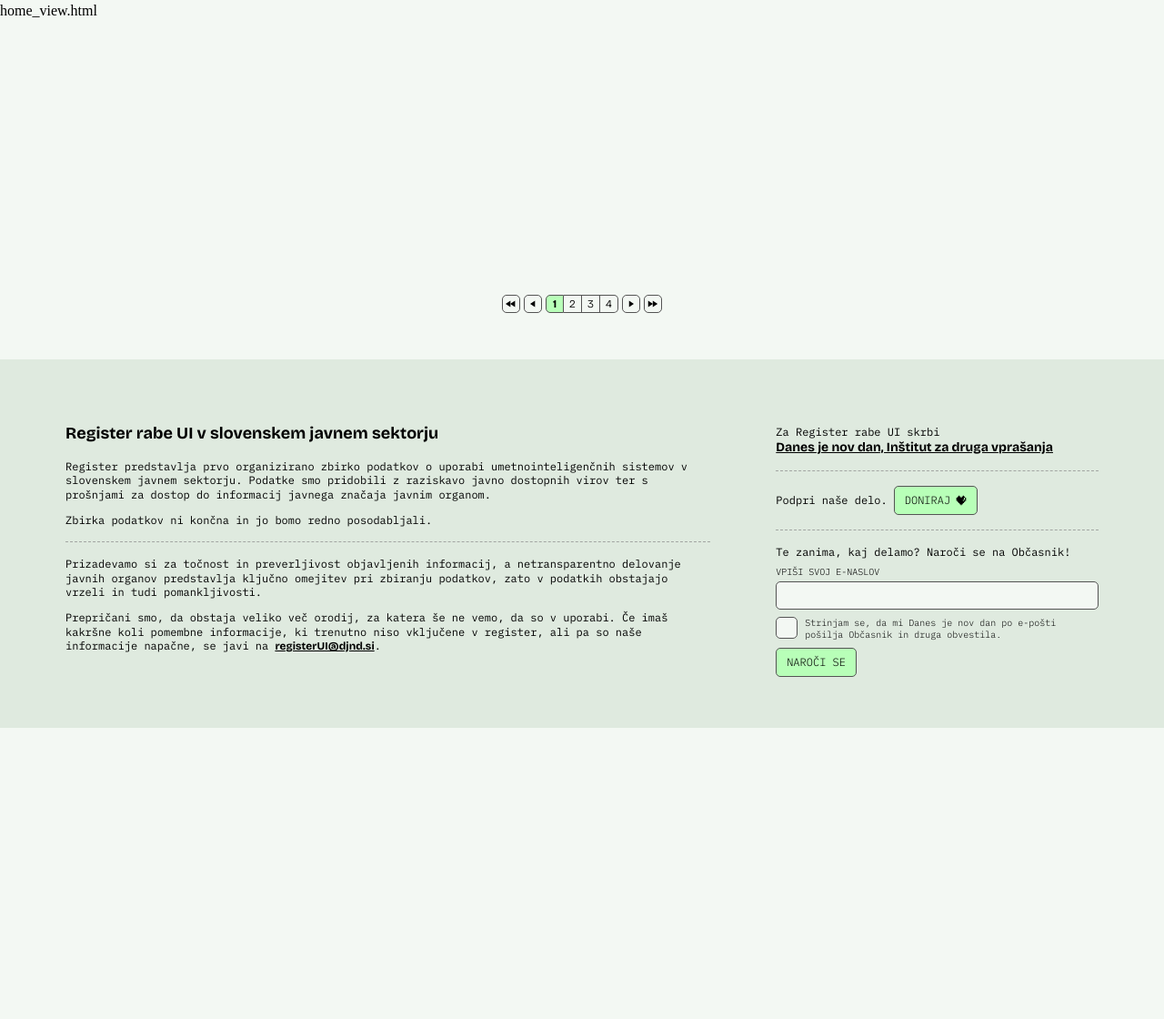
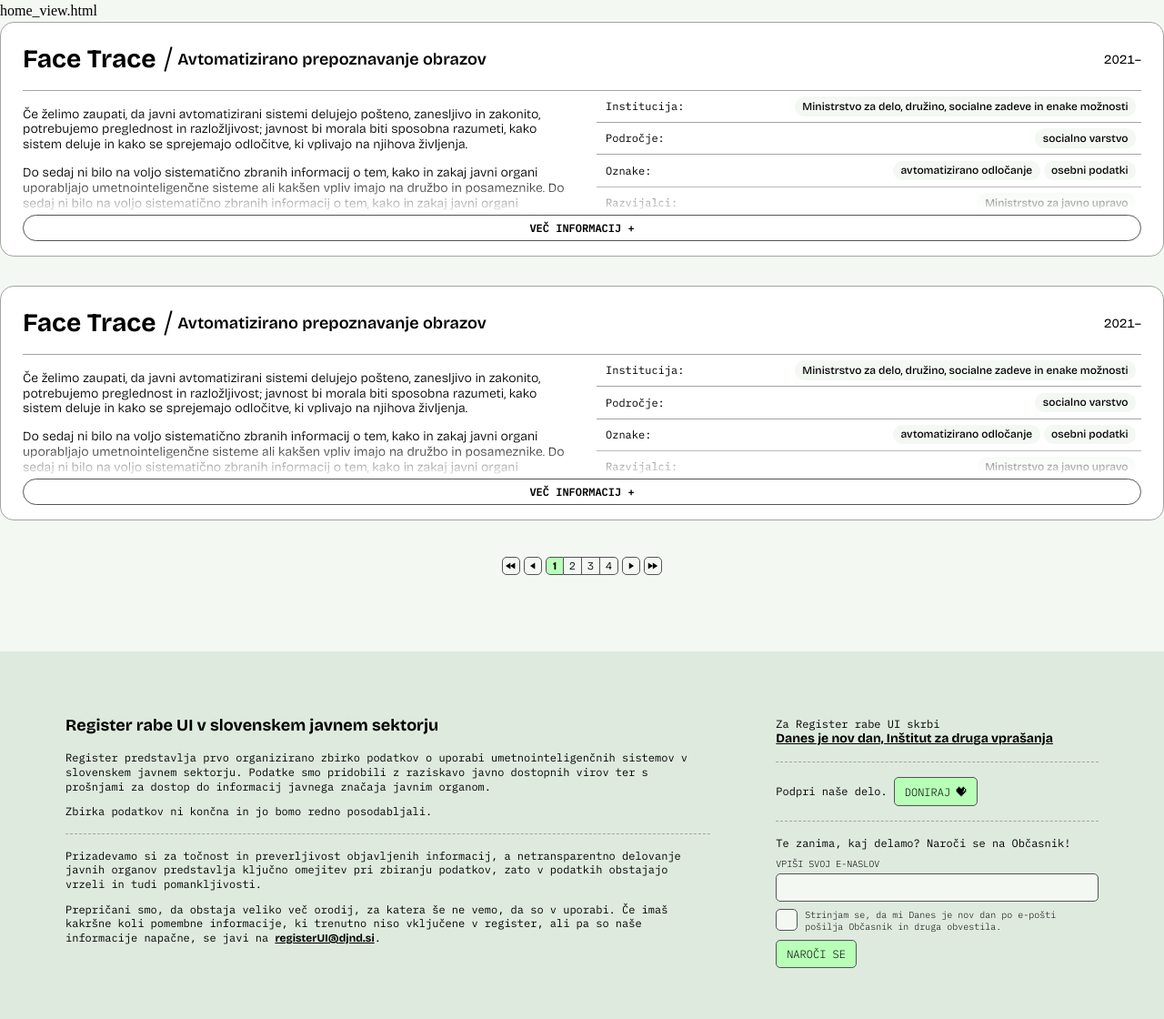
Before and after one commit to danesjenovdan/ai-registry, a Django app: page / in a window 1280 px wide. Shown: the whole page at 91% size. Before the commit the page ends 800 px from the top, so only its background shows below. Run offline with Django 5.2, Linux system fonts and the light colour scheme; style sheets or scripts are compiled from the project's sources.

Commit message:
registry entry styles

```diff
--- /dev/null
+++ b/ai_registry/home/static/home/js/main.js
@@ -0,0 +1,40 @@
+function toggleRegistryEntries() {
+  // Add event listener to the document and delegate the event to the button.
+  // This way we can add new entries to the page without having to add event
+  // listeners to each one.
+  document.addEventListener("click", (event) => {
+    const button = event.target.closest(".registry-entry .expand-button");
+    if (button) {
+      const entry = button.closest(".registry-entry");
+      const collapsible = entry.querySelector(".entry-collapsible");
+      const content = entry.querySelector(".entry-content");
+
+      const isCollapsed = entry.classList.contains("collapsed");
+
+      if (isCollapsed) {
+        collapsible.style.height = `${content.offsetHeight}px`;
+        collapsible.addEventListener(
+          "transitionend",
+          () => {
+            collapsible.style.height = "auto";
+          },
+          { once: true }
+        );
+        entry.classList.remove("collapsed");
+      } else {
+        collapsible.style.height = `${collapsible.offsetHeight}px`;
+        collapsible.offsetHeight; // force reflow
+        collapsible.style.height = "";
+        entry.classList.add("collapsed");
+      }
+
+      const newText = button.dataset.toggleText;
+      button.dataset.toggleText = button.textContent;
+      button.textContent = newText;
+    }
+  });
+}
+
+(function main() {
+  toggleRegistryEntries();
+})();
--- a/ai_registry/home/templates/home/base.html
+++ b/ai_registry/home/templates/home/base.html
@@ -3,7 +3,7 @@
 <head>
   <meta charset="UTF-8">
   <meta name="viewport" content="width=device-width, initial-scale=1.0">
-  <title>{% translate "Register rabe UI" %}</title>
+  <title>{% translate 'Register rabe UI' %}</title>
   <link rel="stylesheet" href="{% static 'home/fonts/selfhosted.css' %}" />
   <link rel="stylesheet" href="{% static 'home/css/bundle.css' %}" />
 </head>
@@ -16,5 +16,6 @@
       {% include "home/partials/footer.html" %}
     {% endblock footer %}
   </div>
+  <script type="module" src="{% static 'home/js/main.js' %}"></script>
 </body>
 </html>
--- a/ai_registry/home/templates/home/home_view.html
+++ b/ai_registry/home/templates/home/home_view.html
@@ -5,7 +5,12 @@
     <div class="container">
       home_view.html
 
-      <div style="margin-top: 300px">
+      <div class="registry-entries">
+        {% include "home/partials/registry_entry.html" %}
+        {% include "home/partials/registry_entry.html" %}
+      </div>
+
+      <div class="paginator-container">
         {% include "home/partials/paginator.html" %}
       </div>
     </div>
--- /dev/null
+++ b/ai_registry/home/templates/home/partials/registry_entry.html
@@ -0,0 +1,96 @@
+{% load i18n %}
+<div class="registry-entry collapsed">
+  <div class="entry-header">
+    <h2 class="entry-title">
+      <strong>Face Trace</strong
+      ><span>Avtomatizirano prepoznavanje obrazov</span>
+    </h2>
+    <div class="entry-time-in-use">2021&ndash;</div>
+  </div>
+  <hr />
+  <div class="entry-collapsible">
+    <div class="entry-content">
+      <div>
+        <div class="entry-description">
+          <p>
+            Če želimo zaupati, da javni avtomatizirani sistemi delujejo pošteno,
+            zanesljivo in zakonito, potrebujemo preglednost in razložljivost;
+            javnost bi morala biti sposobna razumeti, kako sistem deluje in kako
+            se sprejemajo odločitve, ki vplivajo na njihova življenja.
+          </p>
+          <p>
+            Do sedaj ni bilo na voljo sistematično zbranih informacij o tem,
+            kako in zakaj javni organi uporabljajo umetnointeligenčne sisteme
+            ali kakšen vpliv imajo na družbo in posameznike. Do sedaj ni bilo na
+            voljo sistematično zbranih informacij o tem, kako in zakaj javni
+            organi uporabljajo umetnointeligenčne sisteme ali kakšen vpliv imajo
+            na družbo in posameznike. Do sedaj ni bilo na voljo sistematično
+            zbranih informacij o tem, kako in zakaj javni organi.
+          </p>
+        </div>
+        <div class="entry-sources">
+          <div class="entry-sources-title">{% translate 'Viri:' %}</div>
+          <ul>
+            <li>
+              <a href="#"
+                >Dokument xyb, Ministrstvo za javno upravo, 6. 6. 2024</a
+              >
+            </li>
+            <li>
+              <a href="#"
+                >Dokument zbt, Ministrstvo za javno upravo, 6. 6. 2024</a
+              >
+            </li>
+            <li><a href="#">www.delo.si/hfhsiovjioxu</a></li>
+          </ul>
+        </div>
+      </div>
+      <div>
+        <table>
+          <tr>
+            <td>{% translate 'Institucija:' %}</td>
+            <td>
+              <div class="pill">
+                Ministrstvo za delo, družino, socialne zadeve in enake možnosti
+              </div>
+            </td>
+          </tr>
+          <tr>
+            <td>{% translate 'Področje:' %}</td>
+            <td>
+              <div class="pill">socialno varstvo</div>
+            </td>
+          </tr>
+          <tr>
+            <td>{% translate 'Oznake:' %}</td>
+            <td>
+              <div class="pill">avtomatizirano odločanje</div>
+              <div class="pill">osebni podatki</div>
+            </td>
+          </tr>
+          <tr>
+            <td>{% translate 'Razvijalci:' %}</td>
+            <td>
+              <div class="pill">Ministrstvo za javno upravo</div>
+            </td>
+          </tr>
+          <tr>
+            <td>{% translate 'Cena:' %}</td>
+            <td>
+              <div class="pill">20 Mio €</div>
+            </td>
+          </tr>
+        </table>
+      </div>
+    </div>
+  </div>
+  <div class="entry-actions">
+    <button
+      type="button"
+      class="expand-button"
+      data-toggle-text="{% translate 'ZAPRI -' %}"
+    >
+      {% translate 'VEČ INFORMACIJ +' %}
+    </button>
+  </div>
+</div>
--- a/scss-compile/scss/_page.scss
+++ b/scss-compile/scss/_page.scss
@@ -31,3 +31,13 @@ a {
     text-decoration: none;
   }
 }
+
+.registry-entries {
+  display: flex;
+  flex-direction: column;
+  gap: 2rem;
+}
+
+.paginator-container {
+  margin-block: 2.5rem 5.2rem;
+}
--- /dev/null
+++ b/scss-compile/scss/_registry_entry.scss
@@ -0,0 +1,195 @@
+.registry-entry {
+  padding-inline: 1.5rem;
+  padding-block: 1.5rem 1rem;
+  background: var(--bg-color-light);
+  border: 0.5px solid var(--border-color);
+  border-radius: 15px;
+
+  .entry-header {
+    display: flex;
+    gap: 1rem;
+
+    .entry-title {
+      margin: 0;
+      font-family: var(--font-main);
+
+      strong,
+      span {
+        line-height: 2.1rem;
+        vertical-align: middle;
+      }
+
+      strong {
+        font-size: 1.75rem;
+        font-weight: 700;
+
+        &::after {
+          content: "";
+          display: inline-block;
+          margin-inline: 0.45em 0.35em;
+          margin-top: -0.098em;
+          width: 1.5px;
+          background: currentColor;
+          height: 1em;
+          vertical-align: middle;
+          transform: rotate(15deg);
+        }
+      }
+
+      span {
+        font-size: 1.125rem;
+        font-weight: 600;
+      }
+    }
+
+    .entry-time-in-use {
+      margin-left: auto;
+      font-family: var(--font-main);
+      font-size: 0.875rem;
+      line-height: 2.1rem;
+      font-variant-numeric: tabular-nums;
+    }
+  }
+
+  hr {
+    border-top: 0.5px solid var(--border-color);
+    margin-bottom: 0;
+  }
+
+  .entry-collapsible {
+    height: 8.5rem;
+    overflow: hidden;
+    transition: height 0.5s ease-in-out;
+
+    .entry-content {
+      display: grid;
+      grid-template-columns: repeat(2, 1fr);
+      gap: 2rem;
+      overflow: hidden;
+
+      .entry-description {
+        margin-top: 1.125rem;
+
+        p {
+          font-family: var(--font-main);
+          font-size: 0.875rem;
+          line-height: 1.2;
+          font-weight: 300;
+        }
+      }
+
+      .entry-sources {
+        margin-block: 1rem;
+
+        .entry-sources-title {
+          font-family: var(--font-mono);
+          font-size: 0.75rem;
+        }
+
+        ul {
+          margin: 0;
+          padding: 0;
+          margin-block: 0.15rem 0.5rem;
+          padding-left: 1.5em;
+          font-family: var(--font-main);
+          font-size: 0.75rem;
+          line-height: 1.6667;
+          font-weight: 300;
+          list-style: none;
+
+          li {
+            position: relative;
+
+            &::before {
+              content: "•";
+              display: block;
+              position: absolute;
+              left: -0.75em;
+            }
+
+            a {
+              font-weight: inherit;
+            }
+          }
+        }
+      }
+
+      table {
+        width: 100%;
+        table-layout: fixed;
+        border-collapse: collapse;
+
+        td {
+          padding: 0;
+          border-bottom: 0.5px solid var(--border-color);
+
+          &:first-child {
+            width: 20%;
+            padding-left: 0.625rem;
+            font-family: var(--font-mono);
+            font-size: 0.75rem;
+            line-height: 1.3;
+          }
+
+          &:last-child {
+            padding-right: 0.375rem;
+            text-align: right;
+
+            .pill {
+              display: inline-block;
+              margin-block: 0.4rem;
+              padding: 0.3em 0.7em;
+              background: var(--bg-color);
+              border-radius: 1em;
+              font-family: var(--font-main);
+              font-size: 0.75rem;
+              line-height: 1.2;
+              font-weight: 500;
+            }
+          }
+        }
+      }
+    }
+  }
+
+  .entry-actions {
+    position: relative;
+
+    .expand-button {
+      display: block;
+      width: 100%;
+      padding: 0.375rem 1em;
+      background: var(--bg-color-light);
+      border: 0.5px solid var(--border-color-alt);
+      border-radius: 1.3em;
+      font-family: var(--font-mono);
+      font-size: 0.75rem;
+      line-height: 1.3;
+      font-weight: 600;
+
+      &:hover {
+        background: var(--bg-color-dark);
+        color: var(--bg-color-light);
+      }
+    }
+  }
+
+  &.collapsed {
+    .entry-actions::before {
+      $height: 2.5rem;
+      content: "";
+      display: block;
+      height: $height;
+      position: absolute;
+      top: calc(-1 * #{$height});
+      left: 0;
+      right: 0;
+      background: linear-gradient(
+        to bottom,
+        transparent,
+        var(--bg-color-light)
+      );
+      pointer-events: none;
+    }
+  }
+}
--- a/scss-compile/scss/bundle.scss
+++ b/scss-compile/scss/bundle.scss
@@ -1,5 +1,6 @@
 @import "root";
 @import "reset";
 @import "page";
+@import "registry_entry";
 @import "paginator";
 @import "footer";
```
Also changed, not shown: ai_registry/home/templates/home/partials/footer.html (+6 -6 lines).
